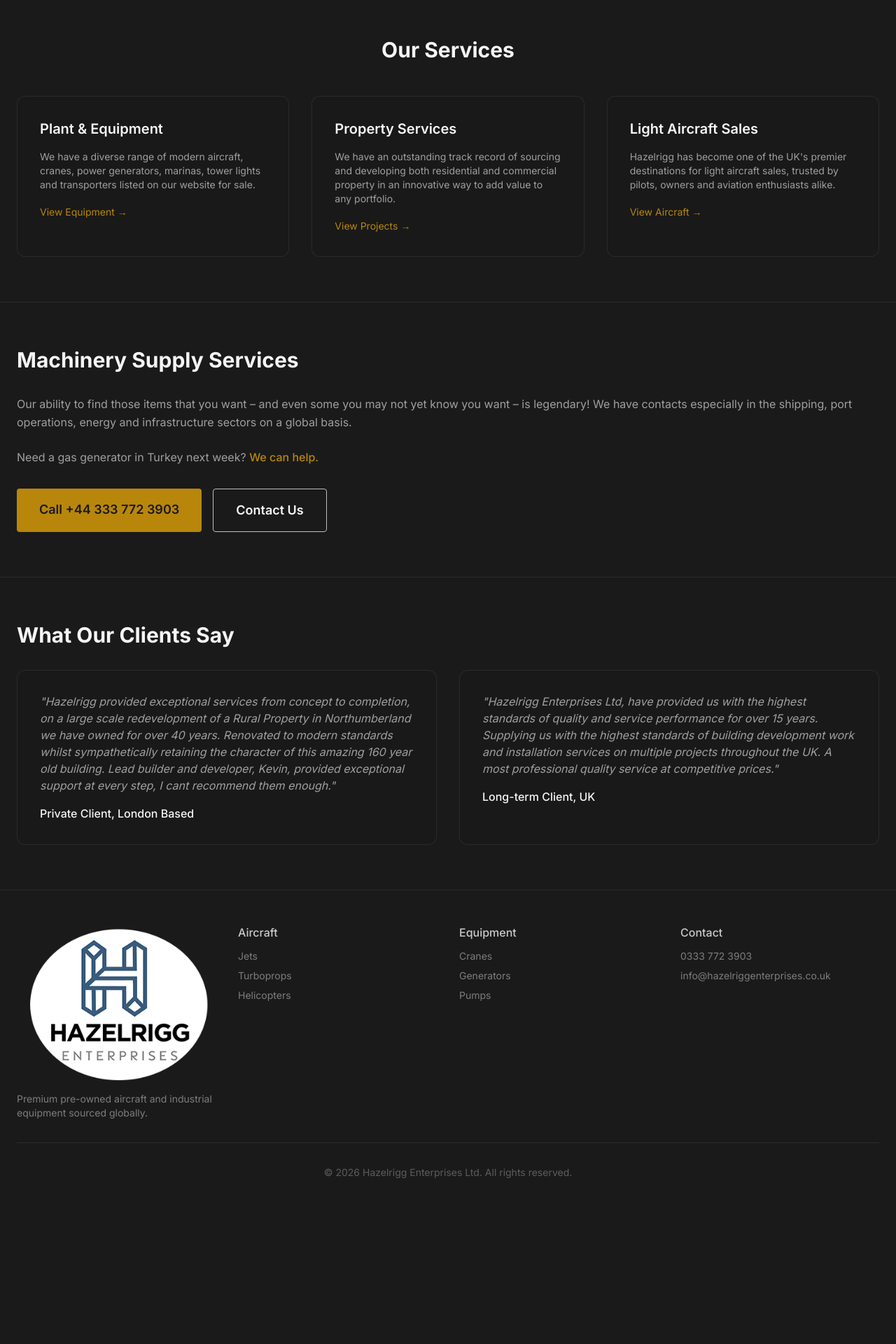
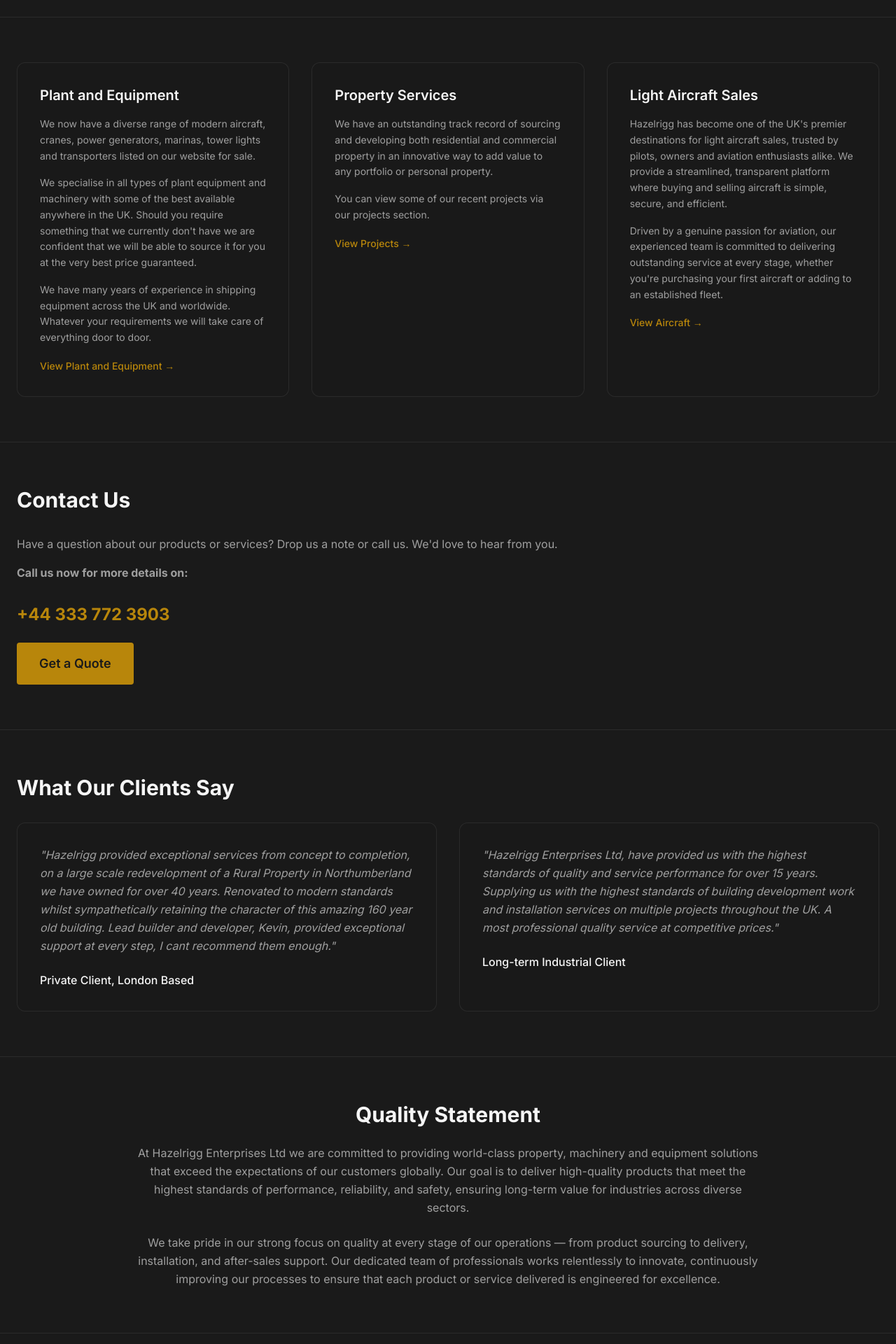
Before and after one commit to barnymurt/Hrigg, a Next.js app: page /about in a window 1280 px wide. Shown: the part 680-2600 px from the top of the page at 70% size. Before the commit the page ends 2413 px from the top, so only its background shows below. Built offline with nearby package versions, Linux system fonts and the light colour scheme.

Commit message:
Update about page to match WordPress content exactly

```diff
--- a/src/app/about/page.tsx
+++ b/src/app/about/page.tsx
@@ -9,26 +9,26 @@
 
       <section className="pt-32 pb-16 px-6">
         <div className="max-w-7xl mx-auto">
-          <h1 className="font-montserrat text-5xl font-bold text-off-white mb-4">About Us</h1>
-          <p className="text-silver text-lg">Welcome to Hazelrigg Enterprises</p>
+          <h1 className="font-montserrat text-5xl font-bold text-off-white mb-4">About</h1>
         </div>
       </section>
 
       <section className="px-6 pb-16">
         <div className="max-w-7xl mx-auto">
-          <div className="grid md:grid-cols-2 gap-12 items-center">
+          <div className="grid md:grid-cols-2 gap-12 items-start">
             <div>
+              <h2 className="font-montserrat text-3xl font-bold text-off-white mb-6">Welcome to Hazelrigg Enterprises!</h2>
               <p className="text-silver/80 mb-6 leading-relaxed">
-                Based in North East England we are proud to serve our clients&apos; needs in the property and machinery supply sectors in the UK and internationally. Our vast experience, combined with our dedicated commitment, means we always provide an exceptional personal service you can rely on.
+                Based in North East England we are proud to serve our clients' needs in the property and machinery supply sectors in the UK and internationally. Our vast experience, combined with our dedicated commitment, means we always provide an exceptional personal service you can rely on.
               </p>
               <p className="text-silver/80 mb-6 leading-relaxed">
-                We believe problems are simply opportunities in disguise! Contact us at info@hazelriggenterprises.co.uk and tell us how we can help you.
+                We believe problems are simply opportunities in disguise! Contact us at <a href="mailto:info@hazelriggenterprisesltd.co.uk" className="text-gold hover:underline">info@hazelriggenterprisesltd.co.uk</a> and tell us how we can help you.
               </p>
               <p className="text-silver/80 leading-relaxed">
                 Visit our offices at <a href="https://portofblyth.co.uk/" target="_blank" rel="noopener noreferrer" className="text-gold hover:underline">Port of Blyth</a>
               </p>
             </div>
-            <div className="relative h-80 rounded-xl overflow-hidden">
+            <div className="relative h-96 rounded-xl overflow-hidden">
               <Image
                 src="https://hazelriggenterprises.co.uk/wp-content/uploads/2025/10/hazelriggenterprises-1000-2.png"
                 alt="Hazelrigg Enterprises"
@@ -43,32 +43,43 @@
 
       <section className="py-16 px-6 bg-charcoal/50 border-y border-silver/10">
         <div className="max-w-7xl mx-auto">
-          <h2 className="font-montserrat text-3xl font-bold text-off-white mb-12 text-center">Our Services</h2>
           <div className="grid md:grid-cols-3 gap-8">
             <div className="bg-charcoal/30 rounded-xl p-8 border border-silver/10">
-              <h3 className="font-montserrat text-xl font-semibold text-off-white mb-4">Plant & Equipment</h3>
-              <p className="text-silver/80 text-sm mb-4">
-                We have a diverse range of modern aircraft, cranes, power generators, marinas, tower lights and transporters listed on our website for sale.
+              <h3 className="font-montserrat text-xl font-semibold text-off-white mb-4">Plant and Equipment</h3>
+              <p className="text-silver/80 text-sm mb-4 leading-relaxed">
+                We now have a diverse range of modern aircraft, cranes, power generators, marinas, tower lights and transporters listed on our website for sale.
               </p>
-              <Link href="/plant-equipment" className="text-gold hover:underline text-sm">
-                View Equipment →
+              <p className="text-silver/80 text-sm mb-4 leading-relaxed">
+                We specialise in all types of plant equipment and machinery with some of the best available anywhere in the UK. Should you require something that we currently don't have we are confident that we will be able to source it for you at the very best price guaranteed.
+              </p>
+              <p className="text-silver/80 text-sm mb-4 leading-relaxed">
+                We have many years of experience in shipping equipment across the UK and worldwide. Whatever your requirements we will take care of everything door to door.
+              </p>
+              <Link href="/equipment" className="text-gold hover:underline text-sm font-medium">
+                View Plant and Equipment →
               </Link>
             </div>
             <div className="bg-charcoal/30 rounded-xl p-8 border border-silver/10">
               <h3 className="font-montserrat text-xl font-semibold text-off-white mb-4">Property Services</h3>
-              <p className="text-silver/80 text-sm mb-4">
-                We have an outstanding track record of sourcing and developing both residential and commercial property in an innovative way to add value to any portfolio.
+              <p className="text-silver/80 text-sm mb-4 leading-relaxed">
+                We have an outstanding track record of sourcing and developing both residential and commercial property in an innovative way to add value to any portfolio or personal property.
               </p>
-              <Link href="/projects" className="text-gold hover:underline text-sm">
+              <p className="text-silver/80 text-sm mb-4 leading-relaxed">
+                You can view some of our recent projects via our projects section.
+              </p>
+              <Link href="/projects" className="text-gold hover:underline text-sm font-medium">
                 View Projects →
               </Link>
             </div>
             <div className="bg-charcoal/30 rounded-xl p-8 border border-silver/10">
               <h3 className="font-montserrat text-xl font-semibold text-off-white mb-4">Light Aircraft Sales</h3>
-              <p className="text-silver/80 text-sm mb-4">
-                Hazelrigg has become one of the UK&apos;s premier destinations for light aircraft sales, trusted by pilots, owners and aviation enthusiasts alike.
+              <p className="text-silver/80 text-sm mb-4 leading-relaxed">
+                Hazelrigg has become one of the UK's premier destinations for light aircraft sales, trusted by pilots, owners and aviation enthusiasts alike. We provide a streamlined, transparent platform where buying and selling aircraft is simple, secure, and efficient.
               </p>
-              <Link href="/aircraft" className="text-gold hover:underline text-sm">
+              <p className="text-silver/80 text-sm mb-4 leading-relaxed">
+                Driven by a genuine passion for aviation, our experienced team is committed to delivering outstanding service at every stage, whether you're purchasing your first aircraft or adding to an established fleet.
+              </p>
+              <Link href="/aircraft" className="text-gold hover:underline text-sm font-medium">
                 View Aircraft →
               </Link>
             </div>
@@ -78,21 +89,17 @@
 
       <section className="py-16 px-6">
         <div className="max-w-7xl mx-auto">
-          <h2 className="font-montserrat text-3xl font-bold text-off-white mb-8">Machinery Supply Services</h2>
-          <p className="text-silver/80 mb-6 leading-relaxed">
-            Our ability to find those items that you want – and even some you may not yet know you want – is legendary! We have contacts especially in the shipping, port operations, energy and infrastructure sectors on a global basis.
+          <h2 className="font-montserrat text-3xl font-bold text-off-white mb-8">Contact Us</h2>
+          <p className="text-silver/80 mb-4 leading-relaxed">
+            Have a question about our products or services? Drop us a note or call us. We'd love to hear from you.
           </p>
-          <p className="text-silver/80 mb-8 leading-relaxed">
-            Need a gas generator in Turkey next week? <span className="text-gold font-medium">We can help.</span>
+          <p className="text-silver/80 mb-8">
+            <strong>Call us now for more details on:</strong>
           </p>
-          <div className="flex flex-col sm:flex-row gap-4">
-            <a href="tel:03337723903" className="bg-gold hover:bg-gold/90 text-charcoal font-semibold px-8 py-4 rounded text-lg transition-colors inline-block text-center">
-              Call +44 333 772 3903
-            </a>
-            <Link href="/contact" className="border border-silver text-off-white hover:bg-silver/10 font-semibold px-8 py-4 rounded text-lg transition-colors inline-block text-center">
-              Contact Us
-            </Link>
-          </div>
+          <p className="font-montserrat text-2xl text-gold font-bold mb-6">+44 333 772 3903</p>
+          <Link href="/contact" className="inline-block bg-gold hover:bg-gold/90 text-charcoal font-semibold px-8 py-4 rounded text-lg transition-colors">
+            Get a Quote
+          </Link>
         </div>
       </section>
 
@@ -101,18 +108,30 @@
           <h2 className="font-montserrat text-3xl font-bold text-off-white mb-8">What Our Clients Say</h2>
           <div className="grid md:grid-cols-2 gap-8">
             <div className="bg-charcoal/30 rounded-xl p-8 border border-silver/10">
-              <p className="text-silver/80 italic mb-4">
+              <p className="text-silver/80 italic mb-6 leading-relaxed">
                 "Hazelrigg provided exceptional services from concept to completion, on a large scale redevelopment of a Rural Property in Northumberland we have owned for over 40 years. Renovated to modern standards whilst sympathetically retaining the character of this amazing 160 year old building. Lead builder and developer, Kevin, provided exceptional support at every step, I cant recommend them enough."
               </p>
               <p className="text-off-white font-medium">Private Client, London Based</p>
             </div>
             <div className="bg-charcoal/30 rounded-xl p-8 border border-silver/10">
-              <p className="text-silver/80 italic mb-4">
+              <p className="text-silver/80 italic mb-6 leading-relaxed">
                 "Hazelrigg Enterprises Ltd, have provided us with the highest standards of quality and service performance for over 15 years. Supplying us with the highest standards of building development work and installation services on multiple projects throughout the UK. A most professional quality service at competitive prices."
               </p>
-              <p className="text-off-white font-medium">Long-term Client, UK</p>
+              <p className="text-off-white font-medium">Long-term Industrial Client</p>
             </div>
           </div>
+        </div>
+      </section>
+
+      <section className="py-16 px-6 border-t border-silver/10">
+        <div className="max-w-4xl mx-auto text-center">
+          <h2 className="font-montserrat text-3xl font-bold text-off-white mb-6">Quality Statement</h2>
+          <p className="text-silver/80 leading-relaxed">
+            At Hazelrigg Enterprises Ltd we are committed to providing world-class property, machinery and equipment solutions that exceed the expectations of our customers globally. Our goal is to deliver high-quality products that meet the highest standards of performance, reliability, and safety, ensuring long-term value for industries across diverse sectors.
+          </p>
+          <p className="text-silver/80 mt-6 leading-relaxed">
+            We take pride in our strong focus on quality at every stage of our operations — from product sourcing to delivery, installation, and after-sales support. Our dedicated team of professionals works relentlessly to innovate, continuously improving our processes to ensure that each product or service delivered is engineered for excellence.
+          </p>
         </div>
       </section>
 
@@ -120,8 +139,15 @@
         <div className="max-w-7xl mx-auto px-6">
           <div className="grid md:grid-cols-4 gap-8 mb-8">
             <div>
-              <Image src="/images/logo.png" alt="Hazelrigg Enterprises" width={150} height={40} className="h-auto w-auto mb-4" unoptimized />
-              <p className="text-silver/60 text-sm">Premium pre-owned aircraft and industrial equipment sourced globally.</p>
+              <h5 className="text-off-white/80 font-medium mb-3">Contact Details</h5>
+              <p className="text-silver/60 text-sm">
+                Port of Blyth<br />
+                Wimbourne Quay<br />
+                Regents Street<br />
+                Blyth<br />
+                Northumberland<br />
+                NE24 1PX
+              </p>
             </div>
             <div>
               <h5 className="text-off-white/80 font-medium mb-3">Aircraft</h5>
@@ -134,16 +160,16 @@
             <div>
               <h5 className="text-off-white/80 font-medium mb-3">Equipment</h5>
               <ul className="space-y-2 text-silver/60 text-sm">
-                <li><Link href="/plant-equipment" className="hover:text-silver">Cranes</Link></li>
-                <li><Link href="/plant-equipment" className="hover:text-silver">Generators</Link></li>
-                <li><Link href="/plant-equipment" className="hover:text-silver">Pumps</Link></li>
+                <li><Link href="/equipment?category=cranes" className="hover:text-silver">Cranes</Link></li>
+                <li><Link href="/equipment?category=generators" className="hover:text-silver">Generators</Link></li>
+                <li><Link href="/equipment?category=pumps" className="hover:text-silver">Pumps</Link></li>
               </ul>
             </div>
             <div>
               <h5 className="text-off-white/80 font-medium mb-3">Contact</h5>
               <ul className="space-y-2 text-silver/60 text-sm">
-                <li>0333 772 3903</li>
-                <li>info@hazelriggenterprises.co.uk</li>
+                <li>+44 333 772 3903</li>
+                <li>info@hazelriggenterprisesltd.co.uk</li>
               </ul>
             </div>
           </div>
```
